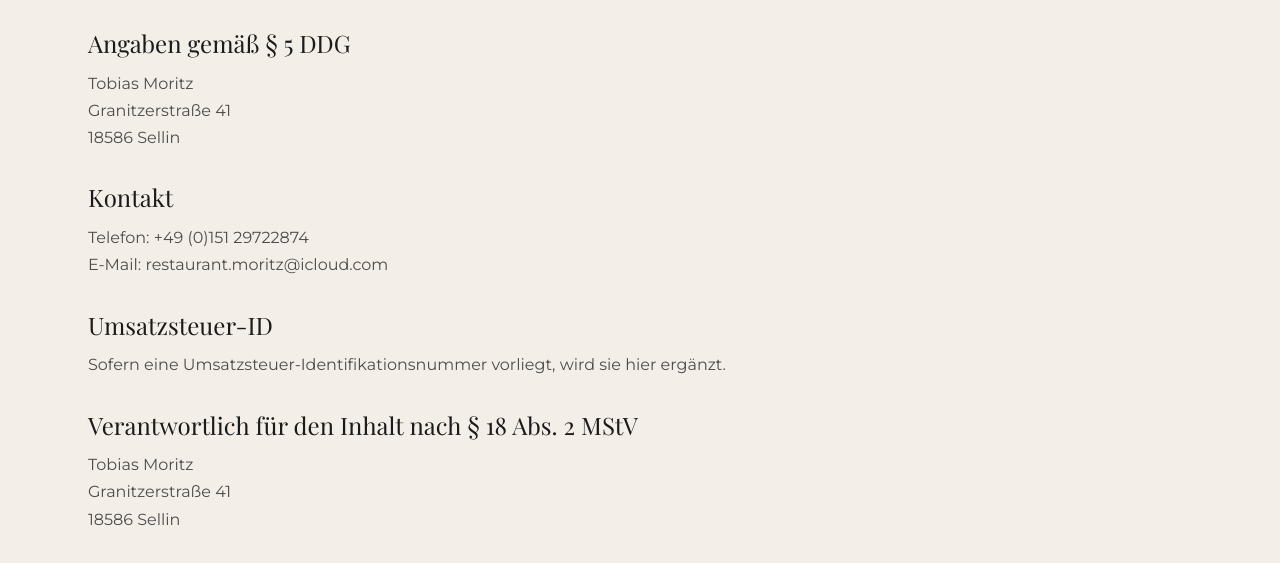
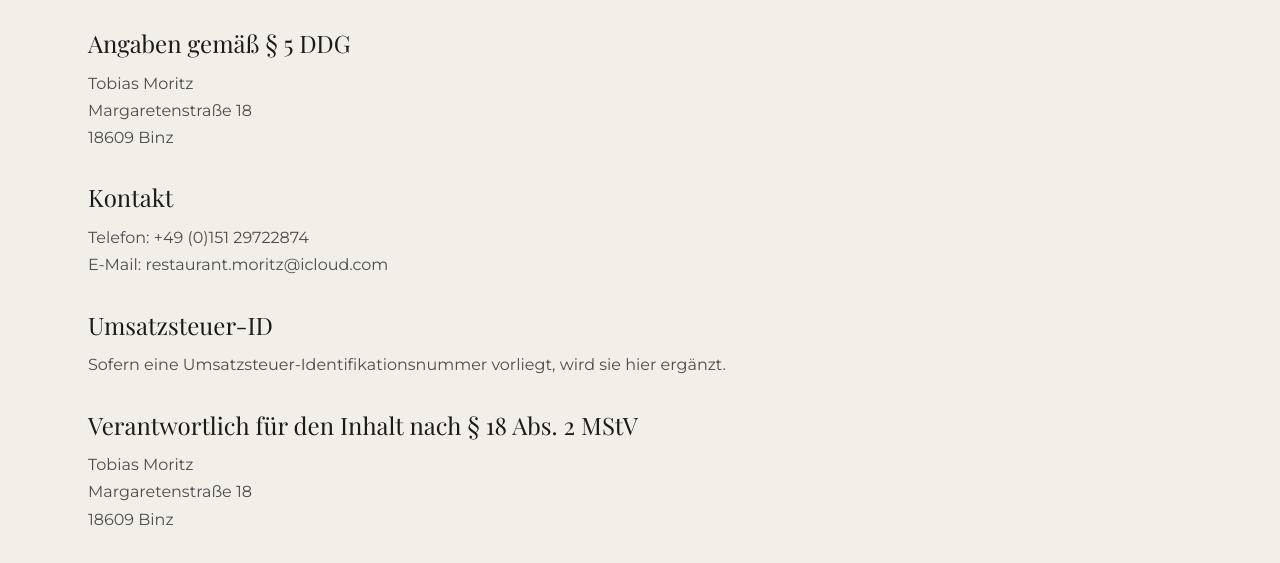
Before and after one commit to LxndrLnz21/moritz-restaurant, a Next.js app: page /impressum in a window 1280 px wide. Shown: the part 237-800 px from the top of the page. Built offline with nearby package versions, Linux system fonts and the light colour scheme.

Commit message:
Änderung im Impressum Adresse von privat zu Unternehmen geändert

```diff
--- a/app/impressum/page.tsx
+++ b/app/impressum/page.tsx
@@ -26,9 +26,9 @@ export default function ImpressumPage() {
             <p>
               Tobias Moritz
               <br />
-              Granitzerstraße 41
+              Margaretenstraße 18
               <br />
-              18586 Sellin
+              18609 Binz
             </p>
           </section>
 
@@ -72,9 +72,9 @@ export default function ImpressumPage() {
             <p>
               Tobias Moritz
               <br />
-              Granitzerstraße 41
+              Margaretenstraße 18
               <br />
-              18586 Sellin
+              18609 Binz
             </p>
           </section>
 
```
